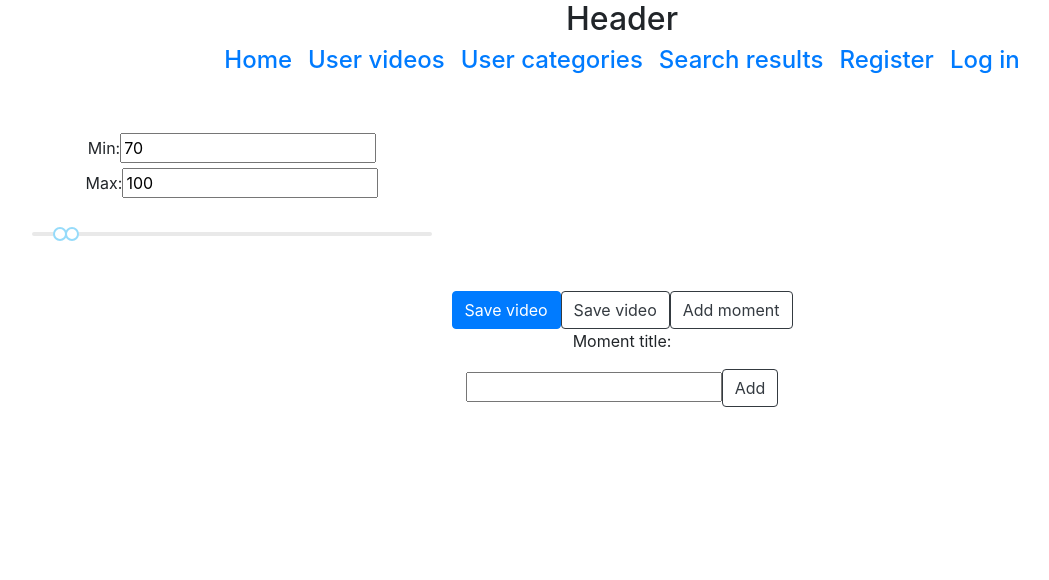
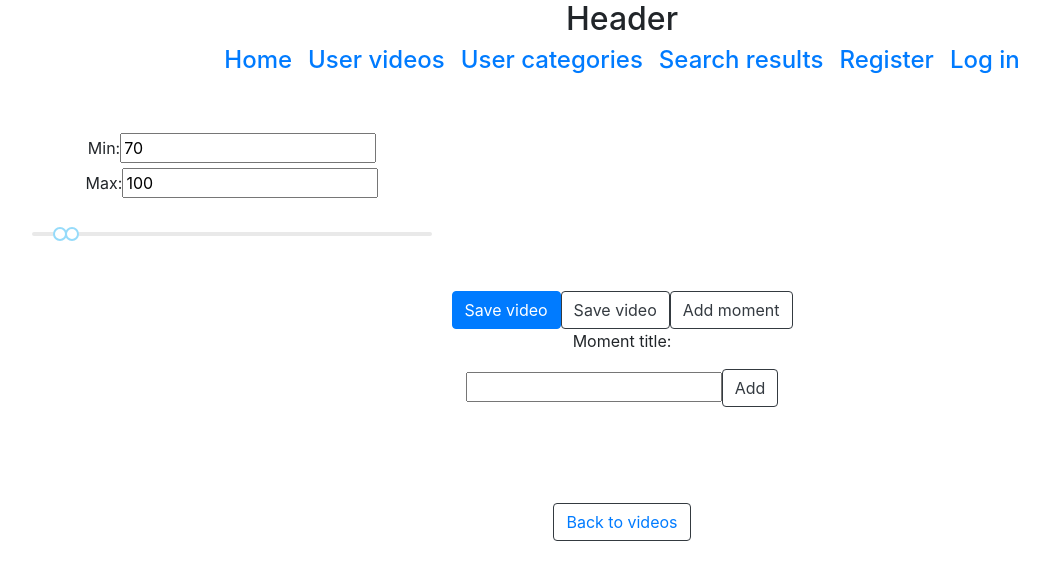
Before and after one commit to nataliaCodes/echo-replay-your-moments, a React (Create React App) app in the folder front-end/: page /moments in a window 1280 px wide. Shown: the top 580 px of the page, without its empty margins (18-1067 px from the left). Built offline with nearby package versions, Linux system fonts and the light colour scheme.

Commit message:
Set up display of moments(save and delete not functional

```diff
--- a/front-end/src/App.jsx
+++ b/front-end/src/App.jsx
@@ -49,7 +49,7 @@ function App() {
               <Videos />
             </Route>
             <Route path="/moments">
-                <ShowMoments selectedVideoID = {state.selectedVideoID} momentsBySelectedVid={momentsBySelectedVid} categories={state.categories} oldVideo={state.oldVideo} categWithId={state.categWithId} />
+                <ShowMoments state={state} setState={setState} selectedVideoID = {state.selectedVideoID} momentsBySelectedVid={momentsBySelectedVid} categories={state.categories} oldVideo={state.oldVideo} categWithId={state.categWithId} />
             </Route>
             <Route exact path="/register">
               <Register />
--- a/front-end/src/components/MomentsPage/EditDeleteListMoments.jsx
+++ b/front-end/src/components/MomentsPage/EditDeleteListMoments.jsx
@@ -7,12 +7,12 @@ import TogglingEditForm from '../shared/TogglingEditForm';
 
 export default function List(props) {
 
-  const moments = props.moments;
+
+  const { moments, state } = props;
   console.log('moments :', moments);
 
   //state for the toggling form
   const [ momName, setMomName ] = useState("");
-  console.log('momName :', momName);
   const [ editMode, setEditMode ] = useState(null);
 
   //sets edit mode to current form and value to name extracted from state
@@ -27,13 +27,14 @@ export default function List(props) {
 
   const handleSave = (newValue, oldValue) => {
 
-    //shallow copy of moments categories
+    //find moment that is being changed
 
-    //get index of value being changed
+    //extract its id
 
-    //change old value at index with new value
+    //put new value in
 
-    //set state to new list of moments
+    //send to backend update request
+      //set state to new moments
 
 
   };
@@ -42,7 +43,7 @@ export default function List(props) {
   const momentsList = moments.map(moment => {
 
     const key = moment.moment_id;
-    const name = moment.label
+    const name = moment.label;
 
     return (
 
@@ -52,7 +53,7 @@ export default function List(props) {
         {/* on edit mode active for current element show edit form */}
         {editMode === key ? (
           <TogglingEditForm
-            value={name}
+            value={momName}
             name="moment-name"
             placeholder="Moment name"
             onCancel={() => setEditMode(null)}
--- a/front-end/src/components/MomentsPage/ShowMoments.jsx
+++ b/front-end/src/components/MomentsPage/ShowMoments.jsx
@@ -1,4 +1,5 @@
 import React, { useState, useEffect } from 'react';
+import { Link } from 'react-router-dom';
 import axios from 'axios';
 
 import VideoPlayer from '../VideoPlayer';
@@ -11,6 +12,8 @@ import Save from './Save';
 
 
 export default function Moment(props) {
+
+  const { state, setState } = props;
 
   console.log("oldVideo:",props.oldVideo)
 
@@ -69,10 +72,10 @@ export default function Moment(props) {
       <Button>Save video</Button>
       <Button>Add moment</Button>
       <NewMoment />
-      <EditDelete moments={videoInfo.moments} />
-      {/* <Button>
+      <EditDelete moments={videoInfo.moments} state={state} setSate={setState} />
+      <Button>
         <Link to="/videos"> Back to videos </Link>
-      </Button> */}
+      </Button>
     </div>
   );
 }
```
